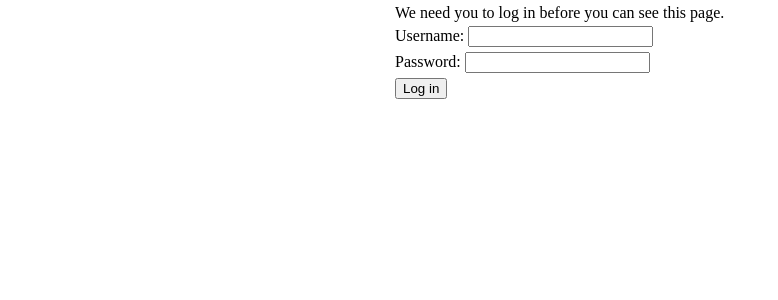
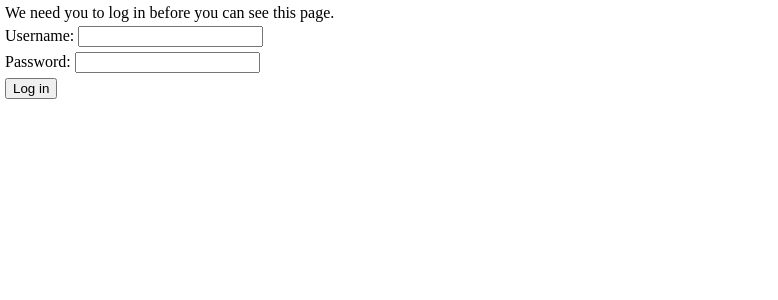
Before and after one commit to idigital/unnamed-rpg, a PHP site: page /map.php in a window 1280 px wide. Shown: the top 300 px of the page, without its empty margins (0-778 px from the left). Run offline with PHP 8.4, Linux system fonts and the light colour scheme; data that the repository does not hold is empty; some libraries are stand-ins or nearby versions.

Commit message:
Pages need to set their own width now

```diff
--- a/styles/default.css
+++ b/styles/default.css
@@ -1,6 +1,4 @@
 #container {
-	width: 500px;
-
 	margin: 0 auto;
 }
 
--- a/styles/map.css
+++ b/styles/map.css
@@ -1,3 +1,7 @@
+#container {
+	width: 500px;
+}
+
 #map_right {
 	float: right;
 
```
